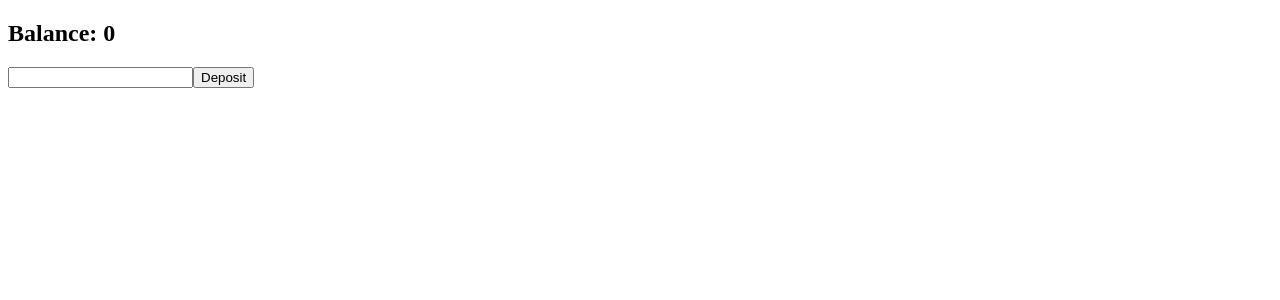
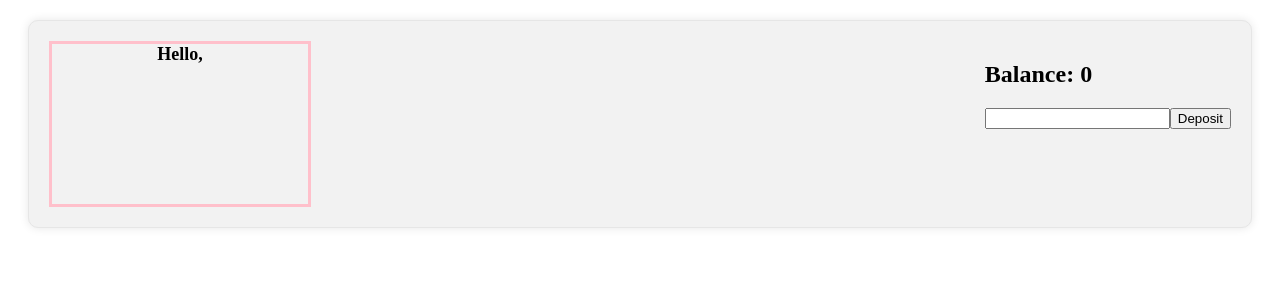
Before and after one commit to Marketplace-Pikachu/MelodyMart, a React app: page /mainpage in a window 1280 px wide. Shown: the top 300 px of the page. Built offline with nearby package versions, Linux system fonts and the light colour scheme.

Commit message:
add NavContainer and NameDisplay

```diff
--- a/public/index.html
+++ b/public/index.html
@@ -4,6 +4,7 @@
     <meta charset="UTF-8">
     <meta name="viewport" content="width=device-width, initial-scale=1.0">
     <title>MelodyMart</title>
+    <link rel="stylesheet" href="./style.css">
 </head>
 <body>
     <div id="root"></div>
--- /dev/null
+++ b/public/style.css
@@ -0,0 +1,21 @@
+.mainpage {
+    display: flex;
+    flex-direction: row;
+    justify-content: space-between;
+    background-color: #f2f2f2;
+    padding: 20px;
+    margin: 20px;
+    border-radius: 10px;
+    border: 1px solid #e6e6e6;
+    box-shadow: 0 0 10px #e6e6e6;
+    height: 100%;
+  }
+
+  .name-display{
+    font-size: large;
+    font-weight: bold;
+    width: 20vw;
+    height: 20vh;
+    border: solid pink;
+    text-align: center;
+  }
--- a/src/components/DepositField.jsx
+++ b/src/components/DepositField.jsx
@@ -1,4 +1,4 @@
-import React from "react";
+import React from 'react';
 import { deposit } from '../slices/userSlice';
 import { useSelector, useDispatch } from 'react-redux';
 import { useState } from 'react';
@@ -6,19 +6,22 @@ import { useState } from 'react';
 const DepositField = () => {
   const dispatch = useDispatch();
   const [depositAmount, setDepositAmount] = useState(0);
-  const balance = useSelector(state => state.user.balance);
+  const balance = useSelector((state) => state.user.balance);
 
   const handleDeposit = () => {
     dispatch(deposit(depositAmount));
-  }
+  };
 
   return (
-    <div>
+    <div className='deposit-field'>
       <h2>Balance: {balance}</h2>
-      <input type="number" onChange={(e) => setDepositAmount(Number(e.target.value))} />
+      <input
+        type='number'
+        onChange={(e) => setDepositAmount(Number(e.target.value))}
+      />
       <button onClick={handleDeposit}>Deposit</button>
     </div>
-  )
-}
+  );
+};
 
 export default DepositField;
--- /dev/null
+++ b/src/components/NameDisplay.jsx
@@ -0,0 +1,9 @@
+import React from "react";
+import { useSelector } from "react-redux";
+
+const NameDisplay = () => {
+  const name = useSelector((state) => state.user.name);
+  return <div className='name-display'>Hello, {name}</div>;
+};
+
+export default NameDisplay;
--- /dev/null
+++ b/src/containers/NavContainer.jsx
@@ -0,0 +1,12 @@
+import React from "react";
+import NameDisplay from "../components/NameDisplay";
+
+const NavContainer = () => {
+  return (
+    <div className='nav-container'>
+      <NameDisplay />
+    </div>
+  );
+}
+
+export default NavContainer;
--- a/src/routes/LoginPage.jsx
+++ b/src/routes/LoginPage.jsx
@@ -1,6 +1,6 @@
 import React from 'react';
 import { useState } from 'react';
-import { Link } from 'react-router-dom';
+import { Link, useNavigate } from 'react-router-dom';
 import { useDispatch } from 'react-redux';
 import { login } from '../slices/userSlice';
 
@@ -8,6 +8,10 @@ const LoginPage = () => {
   const [username, setUsername] = useState('');
   const [password, setPassword] = useState('');
   const dispatch = useDispatch();
+  const navigate = useNavigate();
+  const navigateToMainPage = () => {
+    navigate('/mainpage');
+  };
 
   const handleLogin = async () => {
     fetch('/login', {
@@ -27,6 +31,11 @@ const LoginPage = () => {
       });
   };
 
+  const fakeHandleLogin = () => {
+    dispatch(login({ name: username, balance: 100 }));
+    navigateToMainPage();
+  }
+
   return (
     <div>
       <input
@@ -41,13 +50,9 @@ const LoginPage = () => {
         onChange={(e) => setPassword(e.target.value)}
         placeholder='Password'
       />
-      <button onClick={handleLogin}>Login</button>
+      <button onClick={fakeHandleLogin}>Login</button>
       <div>
         Don't have an account? <Link to='/signup'>Sign Up</Link>
-      </div>
-      <div>
-        {' '}
-        <Link to='/mainpage'>to MainPage</Link>
       </div>
     </div>
   );
--- a/src/routes/MainPage.jsx
+++ b/src/routes/MainPage.jsx
@@ -1,8 +1,16 @@
-import React from "react";
-import DepositField from "../components/DepositField";
+import React from 'react';
+import DepositField from '../components/DepositField';
+import NavContainer from '../containers/NavContainer';
 
 const MainPage = () => {
-  return <div><DepositField /></div>;
+  return (
+    <div className='mainpage'>
+      <NavContainer />
+      <div>
+        <DepositField />
+      </div>
+    </div>
+  );
 };
 
 export default MainPage;
```
